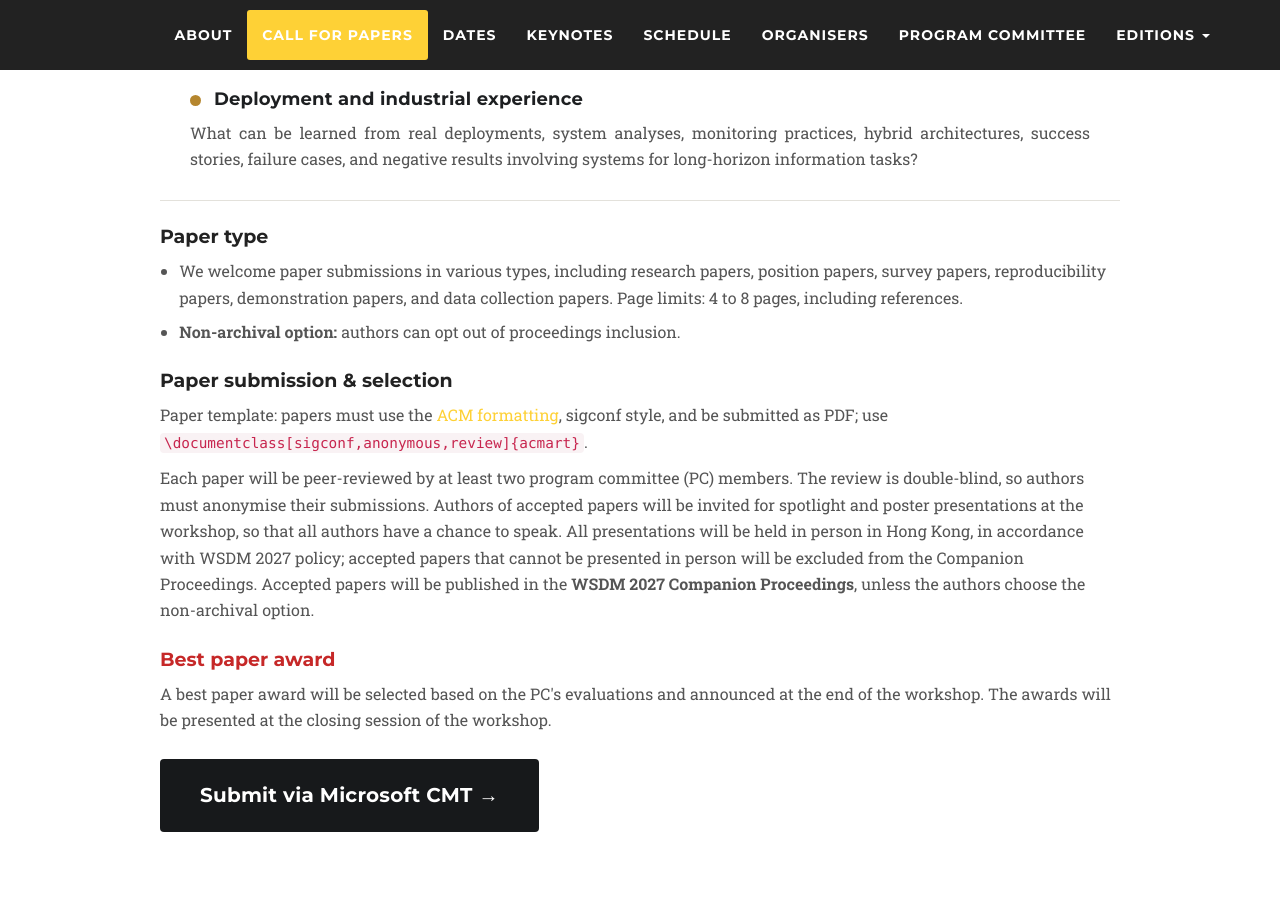
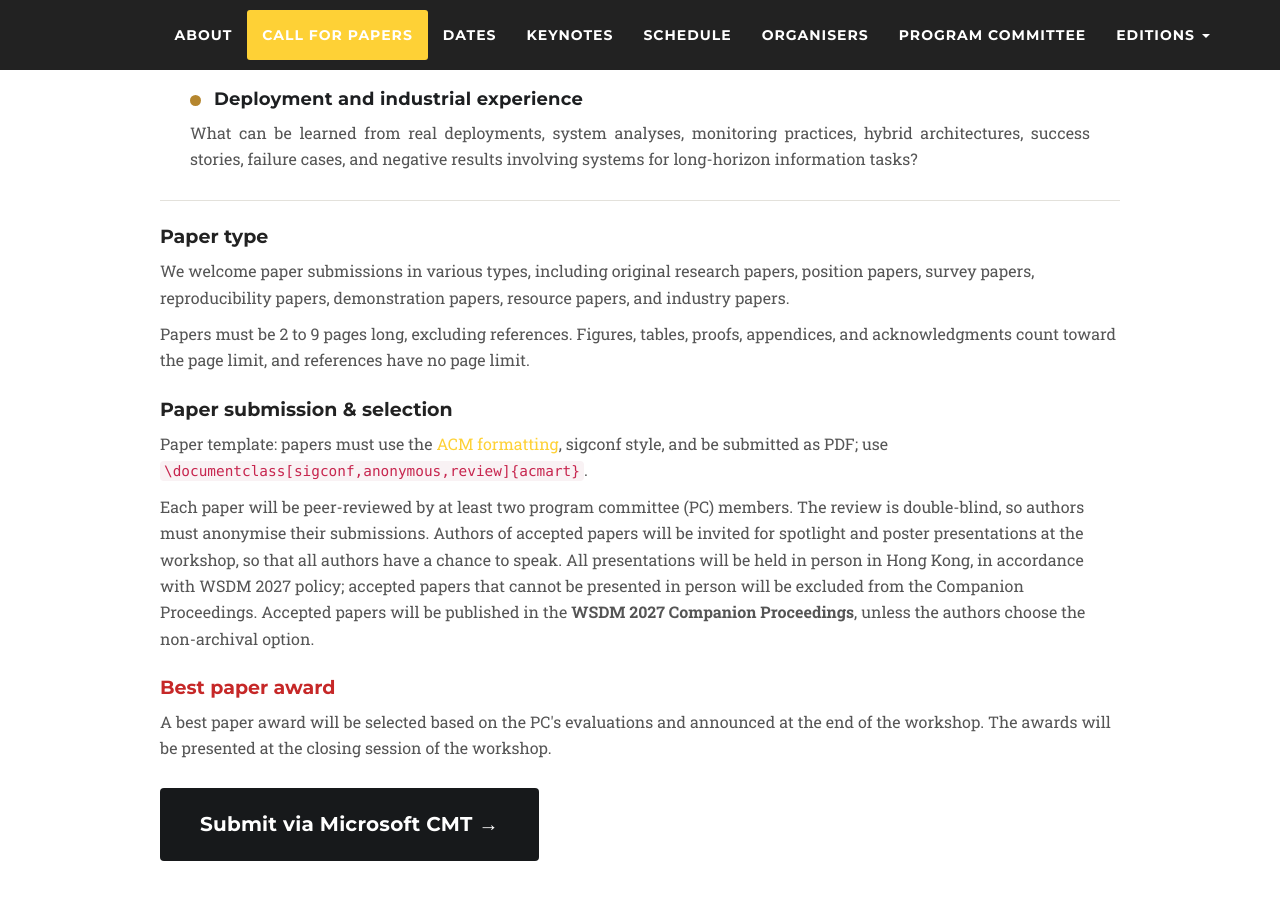
Before and after one commit to longseek-workshop/longseek-workshop.github.io, a Jekyll site: the page built from wsdm2027.md, in a window 1280 px wide and 900 px high, scrolled down 2579 px. Built offline with Jekyll 4.4.1, drawn with Linux system fonts in a browser that asks for light colours; nearby versions of some CDN libraries; some web fonts are replaced.

Commit message:
Update cfp-wsdm2027.html

```diff
--- a/_includes/cfp-wsdm2027.html
+++ b/_includes/cfp-wsdm2027.html
@@ -174,14 +174,13 @@
 
         <div class="ls-block">
           <h3>Paper type</h3>
-          <ul>
-            <li>We welcome paper submissions in various types, including research papers, position papers, survey papers, reproducibility papers, demonstration papers, and data collection papers.
-              Page limits: 4 to 8 pages, including references.</li>
-            <li><b>Non-archival option:</b> authors can opt out of proceedings inclusion.</li>
+          {% comment %} Previous (replaced 2026-10-26): We welcome paper submissions in various types, including research papers, position papers, survey papers, reproducibility papers, demonstration papers, and data collection papers. Page limits: 4 to 8 pages, including references. {% endcomment %}
+          <p>We welcome paper submissions in various types, including original research papers, position papers, survey papers, reproducibility papers, demonstration papers, resource papers, and industry papers.</p>
+          <p>Papers must be 2 to 9 pages long, excluding references. Figures, tables, proofs, appendices, and acknowledgments count toward the page limit, and references have no page limit.</p>
+          {% comment %} Removed 2026-10-26 (bullet list dropped; non-archival option is stated under Paper submission & selection): <li><b>Non-archival option:</b> authors can opt out of proceedings inclusion.</li> {% endcomment %}
             {% comment %} Removed 2026-10-21 (no published-paper track):
             <li><b>Published papers.</b> We welcome papers already accepted at top-tier conferences or in journals, e.g., SIGIR, WWW, WSDM, CIKM, ECIR, ACL, EMNLP, TOIS, and IP&amp;M. Authors should submit a 1-page abstract, including the full reference where the paper was accepted.</li>
             {% endcomment %}
-          </ul>
         </div>
 
         <div class="ls-block">
```
